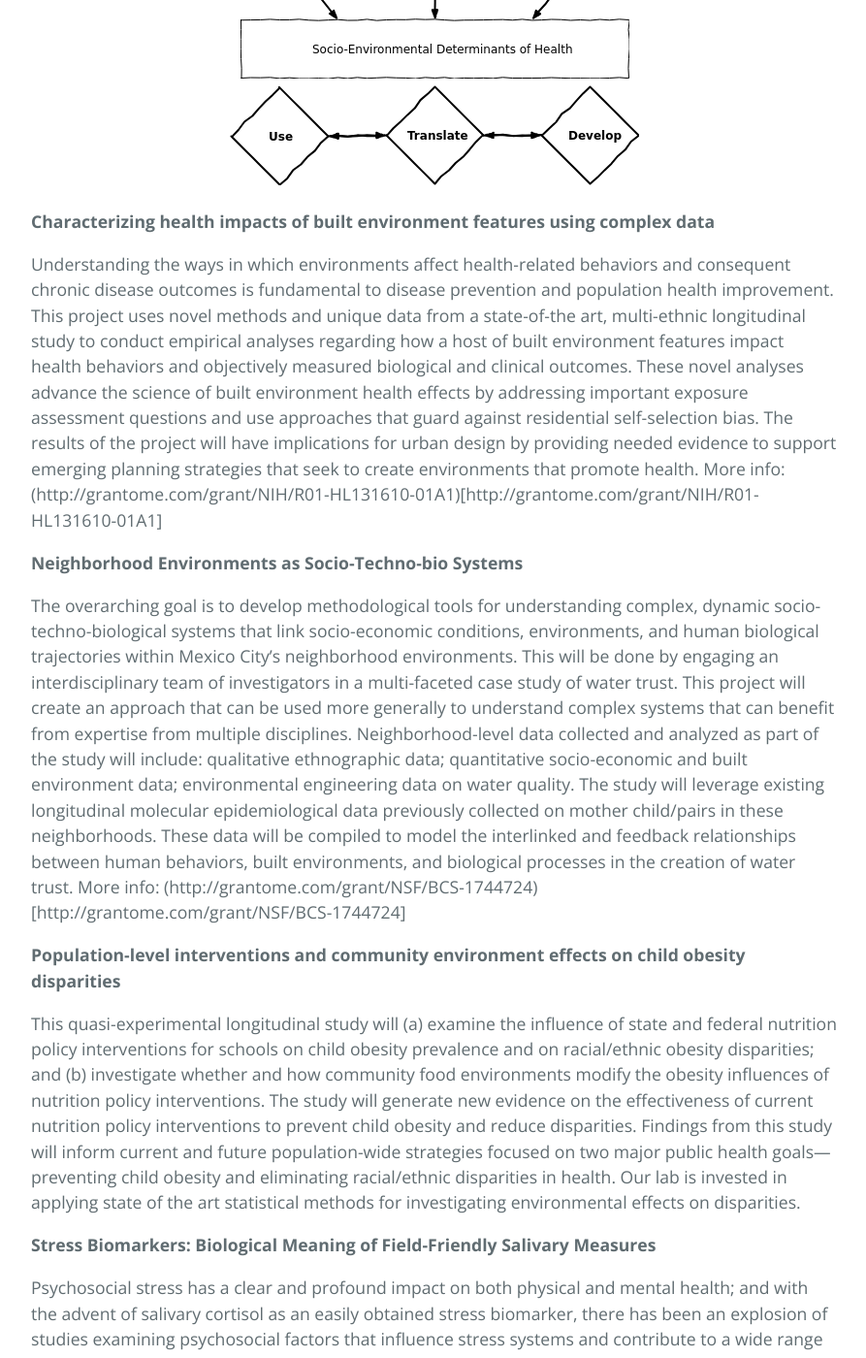
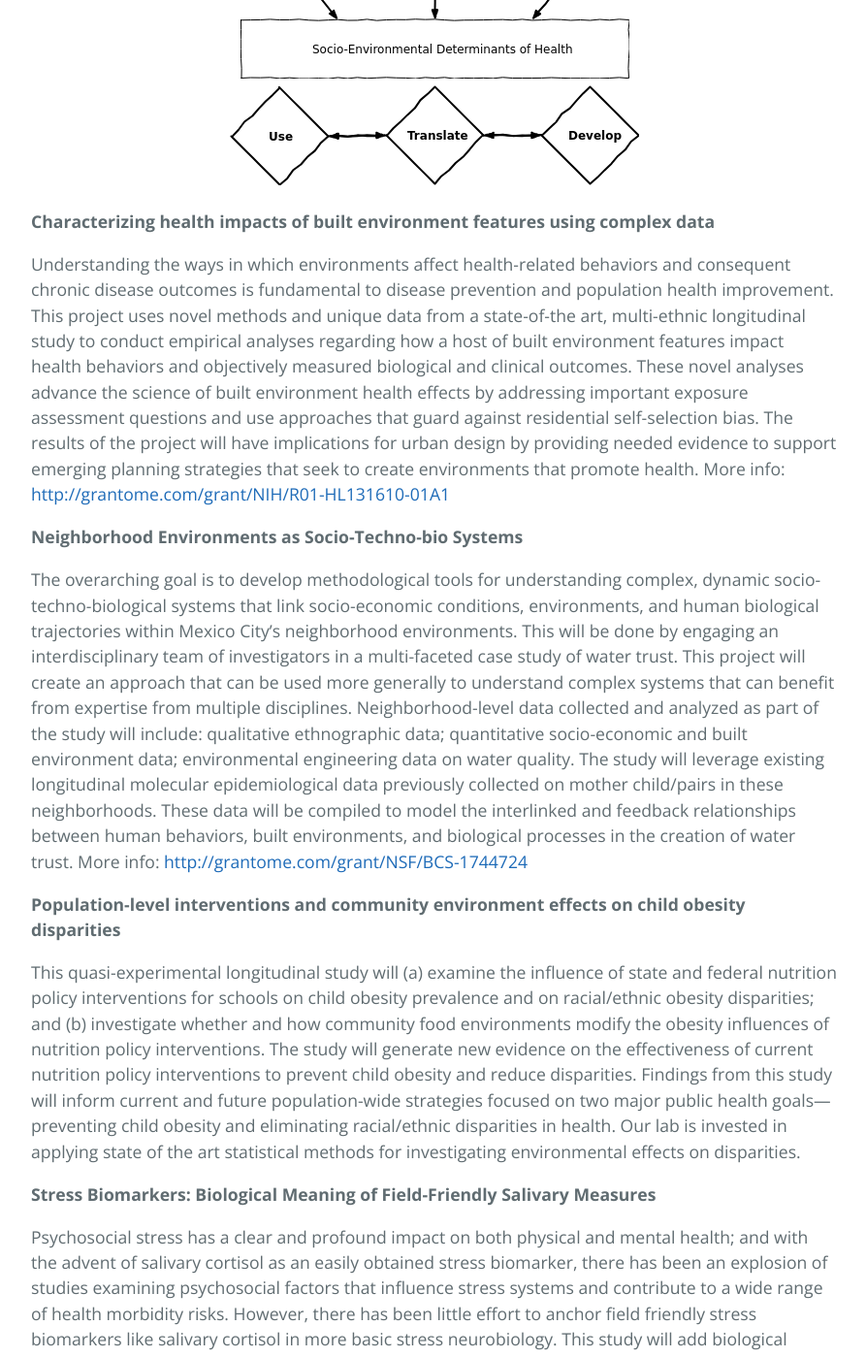
Before and after one commit to Biostatistics4SocialImpact/Biostatistics4SocialImpact.github.io, a Jekyll site: the page built from research.md, in a window 1280 px wide and 1400 px high, scrolled down 564 px. Shown: the whole window at 97% size, without its empty margins (192-1085 px from the left). Built offline with Jekyll 4.4.1, drawn with Linux system fonts in a browser that asks for light colours.

Commit message:
fix url issue

```diff
--- a/research.md
+++ b/research.md
@@ -13,12 +13,12 @@ Our research propels discovery, innovation, and interventions of the socio-envir
 
 **Characterizing health impacts of built environment features using complex data**
 
-Understanding the ways in which environments affect health-related behaviors and consequent chronic disease outcomes is fundamental to disease prevention and population health improvement. This project uses novel methods and unique data from a state-of-the art, multi-ethnic longitudinal study to conduct empirical analyses regarding how a host of built environment features impact health behaviors and objectively measured biological and clinical outcomes. These novel analyses advance the science of built environment health effects by addressing important exposure assessment questions and use approaches that guard against residential self-selection bias. The results of the project will have implications for urban design by providing needed evidence to support emerging planning strategies that seek to create environments that promote health. More info: (http://grantome.com/grant/NIH/R01-HL131610-01A1)[http://grantome.com/grant/NIH/R01-HL131610-01A1]
+Understanding the ways in which environments affect health-related behaviors and consequent chronic disease outcomes is fundamental to disease prevention and population health improvement. This project uses novel methods and unique data from a state-of-the art, multi-ethnic longitudinal study to conduct empirical analyses regarding how a host of built environment features impact health behaviors and objectively measured biological and clinical outcomes. These novel analyses advance the science of built environment health effects by addressing important exposure assessment questions and use approaches that guard against residential self-selection bias. The results of the project will have implications for urban design by providing needed evidence to support emerging planning strategies that seek to create environments that promote health. More info: [http://grantome.com/grant/NIH/R01-HL131610-01A1](http://grantome.com/grant/NIH/R01-HL131610-01A1)
 
 
 **Neighborhood Environments as Socio-Techno-bio Systems**
 
-The overarching goal is to develop methodological tools for understanding complex, dynamic socio-techno-biological systems that link socio-economic conditions, environments, and human biological trajectories within Mexico City's neighborhood environments. This will be done by engaging an interdisciplinary team of investigators in a multi-faceted case study of water trust. This project will create an approach that can be used more generally to understand complex systems that can benefit from expertise from multiple disciplines.  Neighborhood-level data collected and analyzed as part of the study will include: qualitative ethnographic data; quantitative socio-economic and built environment data; environmental engineering data on water quality. The study will leverage existing longitudinal molecular epidemiological data previously collected on mother child/pairs in these neighborhoods. These data will be compiled to model the interlinked and feedback relationships between human behaviors, built environments, and biological processes in the creation of water trust. More info: (http://grantome.com/grant/NSF/BCS-1744724)[http://grantome.com/grant/NSF/BCS-1744724]
+The overarching goal is to develop methodological tools for understanding complex, dynamic socio-techno-biological systems that link socio-economic conditions, environments, and human biological trajectories within Mexico City's neighborhood environments. This will be done by engaging an interdisciplinary team of investigators in a multi-faceted case study of water trust. This project will create an approach that can be used more generally to understand complex systems that can benefit from expertise from multiple disciplines.  Neighborhood-level data collected and analyzed as part of the study will include: qualitative ethnographic data; quantitative socio-economic and built environment data; environmental engineering data on water quality. The study will leverage existing longitudinal molecular epidemiological data previously collected on mother child/pairs in these neighborhoods. These data will be compiled to model the interlinked and feedback relationships between human behaviors, built environments, and biological processes in the creation of water trust. More info: [http://grantome.com/grant/NSF/BCS-1744724](http://grantome.com/grant/NSF/BCS-1744724)
 
 
 
```
